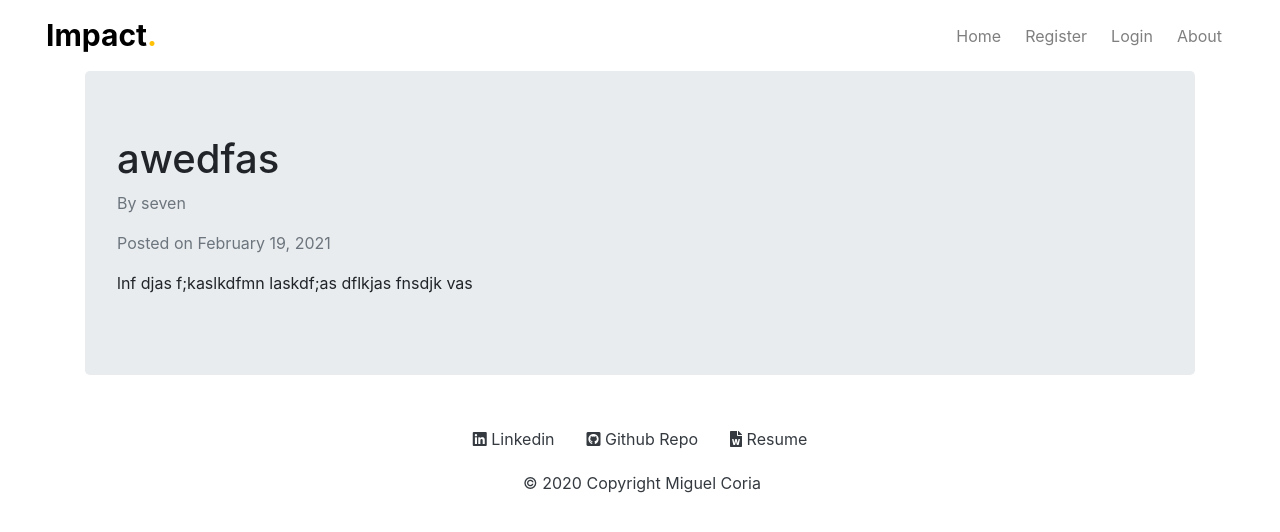
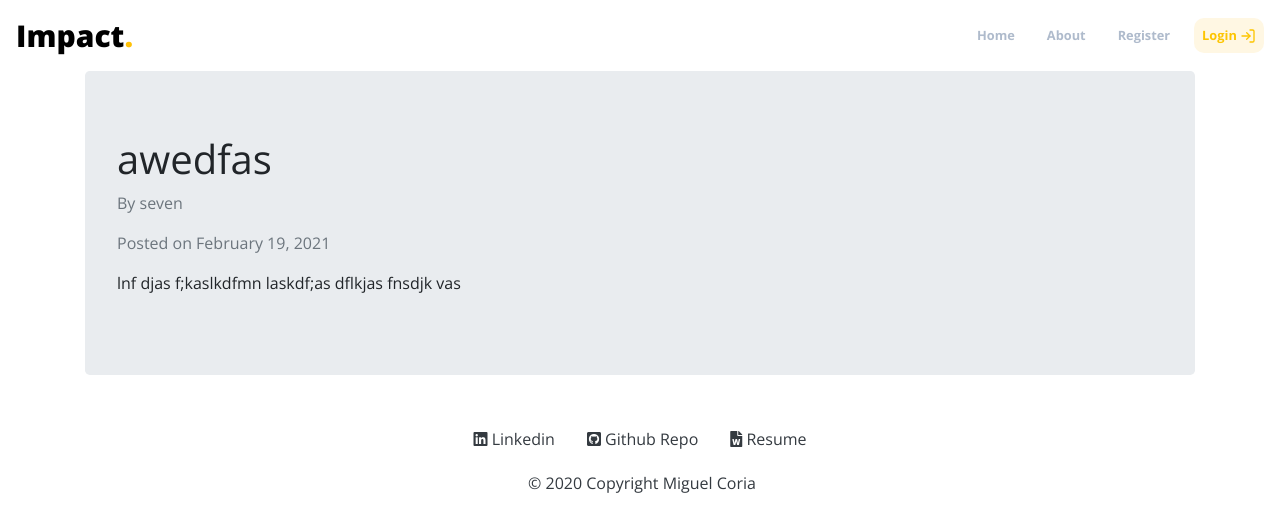
Before and after one commit to miguelcoria94/Impact, a Flask app: page /1 in a window 1280 px wide. Shown: the top 532 px of the page. Run offline with Flask 2, Linux system fonts and the light colour scheme; data comes from the database, SQL or seed files in the repository; some libraries are stand-ins or nearby versions.

Commit message:
done with navbar

```diff
--- a/impact/static/styles/main.css
+++ b/impact/static/styles/main.css
@@ -1,28 +1,78 @@
+/* Font Import */
+
+@import url("https://fonts.googleapis.com/css2?family=Open+Sans:ital,wght@0,300;0,400;0,600;0,700;0,800;1,300;1,400;1,600;1,700;1,800&display=swap");
+
+body {
+  font-family: "Open Sans", sans-serif !important;
+}
+
+/* navbar */
+
+.nav-item {
+  margin-left: 1rem !important;
+}
+
+.nav-link {
+  font-size: 0.8rem !important;
+  font-weight: bold !important;
+  color: #afbbcc !important;
+  display: flex;
+  align-items: center;
+}
+
+.nav-link:hover {
+  color: black !important;
+}
+
+.nav-icon {
+  height: 1rem !important;
+  width: 1rem !important;
+  stroke: #fdc500;
+  margin-left: 0.2rem;
+}
+
+.navbar-light .navbar-nav .active > .nav-link {
+  color: #fdc500 !important;
+}
+
+.nav-login-button:hover {
+  color: #fdc500 !important;
+}
+
+.navbar-light .navbar-nav .active .nav-link > .nav-icon {
+  stroke: #fdc500;
+}
+
+.nav-login-button {
+  background-color: #fff7e3 !important;
+  border-radius: 10px !important;
+  color: #fdc500 !important;
+}
 /* account page */
 
 /* login form */
 
 .form-icon {
-    font-size: 50px;
+  font-size: 50px;
+  color: #afbbcc !important;
 }
 
 .logo-text {
-    font-size: 30px !important;
+  font-size: 30px !important;
+  font-weight: 800 !important;
+  color: black !important;
 }
 
 .form-div {
-    border-radius: 5px;
-    box-shadow: rgba(0, 0, 0, 0.24) 0px 3px 8px;
+  border-radius: 5px;
+  box-shadow: rgba(0, 0, 0, 0.24) 0px 3px 8px;
 }
 
-.navbar-light .navbar-nav .active>.nav-link {
-    color:  #fdc500 !important;
-}
 textarea {
   height: 250px !important;
   resize: none;
 }
 
 .card-image {
-    border-radius: 100%;
+  border-radius: 100%;
 }
--- a/impact/templates/base.html
+++ b/impact/templates/base.html
@@ -25,21 +25,7 @@
       integrity="sha384-Gn5384xqQ1aoWXA+058RXPxPg6fy4IWvTNh0E263XmFcJlSAwiGgFAW/dAiS6JXm"
       crossorigin="anonymous"
     />
-    <script
-      src="https://code.jquery.com/jquery-3.2.1.slim.min.js"
-      integrity="sha384-KJ3o2DKtIkvYIK3UENzmM7KCkRr/rE9/Qpg6aAZGJwFDMVNA/GpGFF93hXpG5KkN"
-      crossorigin="anonymous"
-    ></script>
-    <script
-      src="https://cdnjs.cloudflare.com/ajax/libs/popper.js/1.12.9/umd/popper.min.js"
-      integrity="sha384-ApNbgh9B+Y1QKtv3Rn7W3mgPxhU9K/ScQsAP7hUibX39j7fakFPskvXusvfa0b4Q"
-      crossorigin="anonymous"
-    ></script>
-    <script
-      src="https://maxcdn.bootstrapcdn.com/bootstrap/4.0.0/js/bootstrap.min.js"
-      integrity="sha384-JZR6Spejh4U02d8jOt6vLEHfe/JQGiRRSQQxSfFWpi1MquVdAyjUar5+76PVCmYl"
-      crossorigin="anonymous"
-    ></script>
+
     <link
       rel="stylesheet"
       type="text/css"
@@ -59,12 +45,10 @@
     <title>Impact - Home</title>
   </head>
   <body style="background-color: #ffffff">
-    <div class="container-fluid" style="background-color: #ffffff">
     <nav
-        class="navbar navbar-expand-lg navbar-light"
+      class="navbar navbar-expand-md navbar-light"
       style="background-color: #ffffff"
     >
-        <div class="container-fluid">
       <a
         class="navbar-brand font-weight-bold logo-text"
         href="/"
@@ -74,8 +58,8 @@
       <button
         class="navbar-toggler"
         type="button"
-            data-bs-toggle="collapse"
-            data-bs-target="#navbarSupportedContent"
+        data-toggle="collapse"
+        data-target="#navbarSupportedContent"
         aria-controls="navbarSupportedContent"
         aria-expanded="false"
         aria-label="Toggle navigation"
@@ -84,46 +68,50 @@
       </button>
       <div class="collapse navbar-collapse" id="navbarSupportedContent">
         <ul class="navbar-nav ml-auto mb-2 mb-lg-0">
-              <li class="nav-item p-1">
-                <a class="nav-link" href="{{url_for('core.index')}}">Home</a>
+          <li class="nav-item">
+            <a class="nav-link p-2" href="{{url_for('core.index')}}">Home</a>
           </li>
           {% if current_user.is_authenticated %}
-              <li class="nav-item p-1">
-                <a class="nav-link" href="{{ url_for('users.account')}}"
+          <li class="nav-item">
+            <a class="nav-link p-2" href="{{ url_for('users.account')}}"
               >Account</a
             >
           </li>
-              <li class="nav-item p-1">
-                <a class="nav-link" href="{{ url_for('blog_post.create_post')}}"
+          <li class="nav-item">
+            <a class="nav-link p-2" href="{{ url_for('blog_post.create_post')}}"
               >Create Post</a
             >
           </li>
-              <li class="nav-item p-1">
-                <a class="nav-link" href="{{url_for('core.about')}}">About</a>
+          <li class="nav-item">
+            <a class="nav-link p-2" href="{{url_for('core.about')}}">About</a>
           </li>
-              <li class="nav-item p-1">
-                <a class="nav-link" href="{{ url_for('users.logout')}}"
+          <li class="nav-item">
+            <a class="nav-link p-2" href="{{ url_for('users.logout')}}"
               >Logout</a
             >
           </li>
           {% else %}
-              <li class="nav-item p-1">
-                <a class="nav-link" href="{{ url_for('users.register')}}"
+          <li class="nav-item">
+            <a class="nav-link p-2" href="{{url_for('core.about')}}">About</a>
+          </li>
+
+          <li class="nav-item">
+            <a class="nav-link p-2" href="{{ url_for('users.register')}}"
               >Register</a
             >
           </li>
-              <li class="nav-item p-1">
-                <a class="nav-link" href="{{ url_for('users.login')}}">Login</a>
-              </li>
-              <li class="nav-item p-1">
-                <a class="nav-link" href="{{url_for('core.about')}}">About</a>
+          <li class="nav-item">
+            <a
+              class="nav-link nav-login-button p-2"
+              href="{{ url_for('users.login')}}"
+            >
+              Login <span data-feather="log-in" class="nav-icon"></span
+            ></a>
           </li>
           {% endif %}
         </ul>
       </div>
-        </div>
     </nav>
-    </div>
 
     <div class="container">{% block content %} {% endblock%}</div>
     <footer class="text-center text-lg-start container fluid">
@@ -154,7 +142,21 @@
         © 2020 Copyright Miguel Coria
       </p>
     </footer>
-  </body>
+    <script
+      src="https://code.jquery.com/jquery-3.2.1.slim.min.js"
+      integrity="sha384-KJ3o2DKtIkvYIK3UENzmM7KCkRr/rE9/Qpg6aAZGJwFDMVNA/GpGFF93hXpG5KkN"
+      crossorigin="anonymous"
+    ></script>
+    <script
+      src="https://cdnjs.cloudflare.com/ajax/libs/popper.js/1.12.9/umd/popper.min.js"
+      integrity="sha384-ApNbgh9B+Y1QKtv3Rn7W3mgPxhU9K/ScQsAP7hUibX39j7fakFPskvXusvfa0b4Q"
+      crossorigin="anonymous"
+    ></script>
+    <script
+      src="https://maxcdn.bootstrapcdn.com/bootstrap/4.0.0/js/bootstrap.min.js"
+      integrity="sha384-JZR6Spejh4U02d8jOt6vLEHfe/JQGiRRSQQxSfFWpi1MquVdAyjUar5+76PVCmYl"
+      crossorigin="anonymous"
+    ></script>
     <script>
       let pathname = window.location.pathname;
       pages = ["/", "/about", "/register", "/account", "/login", "/create"];
@@ -166,4 +168,9 @@
           .addClass("active");
       });
     </script>
+    <script src="https://cdn.jsdelivr.net/npm/feather-icons/dist/feather.min.js"></script>
+    <script>
+      feather.replace();
+    </script>
+  </body>
 </html>
```
Lines whose indentation alone changed are shown as unchanged.
